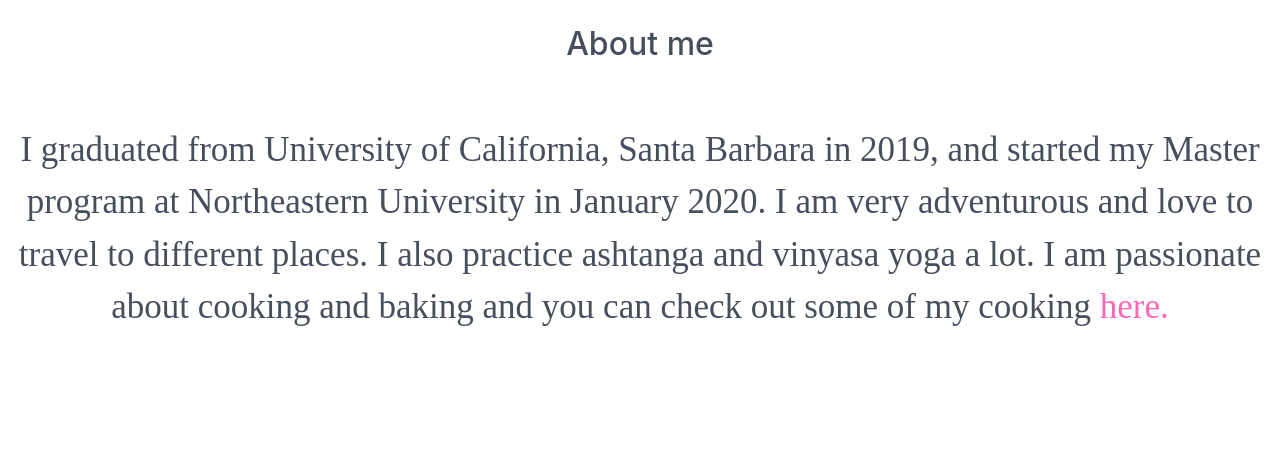
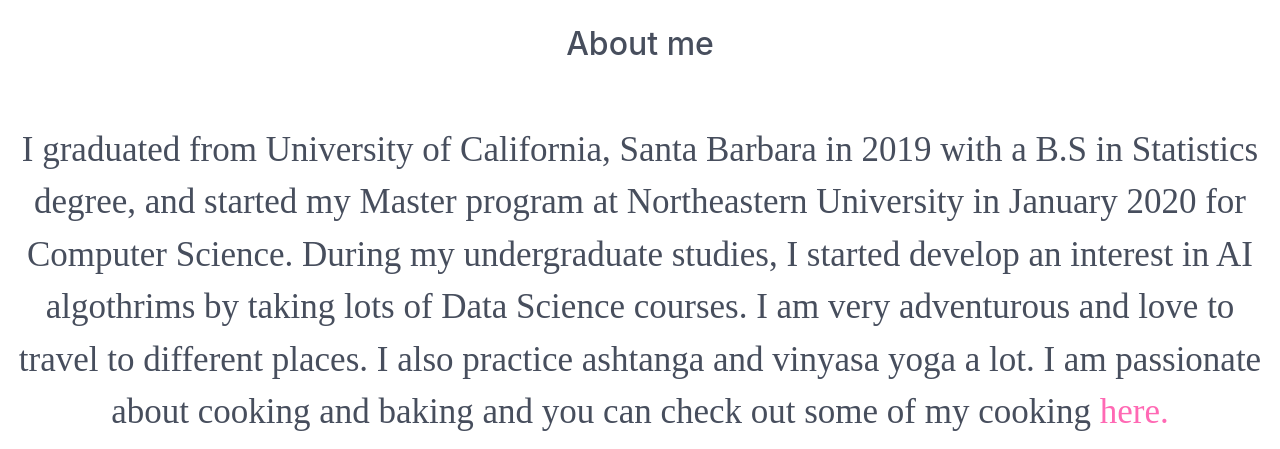
Before and after one commit to Katiechong-git/WebDev-Project1, a website: page index.html in a window 1280 px wide. Shown: the part 1820-2269 px from the top of the page. Drawn offline with nearby package versions, Linux system fonts and the light colour scheme; a web font is replaced by a local one.

Commit message:
Add files via upload

```diff
--- a/index.html
+++ b/index.html
@@ -60,6 +60,13 @@
 							>Kitchen Stories</a
 						>
 					</li>
+					<li class="nav-item active">
+						<a
+							class="nav-link"
+							href="https://github.com/Katiechong-git"
+							>CS Projects</a
+						>
+					</li>
 				</ul>
 			</div>
 		</nav>
@@ -82,12 +89,14 @@
 			<h2 id="about">About me</h2>
 			<br />
 			<p class="special-font">
-				I graduated from University of California, Santa Barbara in
-				2019, and started my Master program at Northeastern University
-				in January 2020. I am very adventurous and love to travel to
-				different places. I also practice ashtanga and vinyasa yoga a
-				lot. I am passionate about cooking and baking and you can check
-				out some of my cooking
+				I graduated from University of California, Santa Barbara in 2019
+				with a B.S in Statistics degree, and started my Master program
+				at Northeastern University in January 2020 for Computer Science.
+				During my undergraduate studies, I started develop an interest
+				in AI algothrims by taking lots of Data Science courses. I am
+				very adventurous and love to travel to different places. I also
+				practice ashtanga and vinyasa yoga a lot. I am passionate about
+				cooking and baking and you can check out some of my cooking
 				<a href="cooking.html" class="link-color">here.</a>
 			</p>
 		</div>
```
